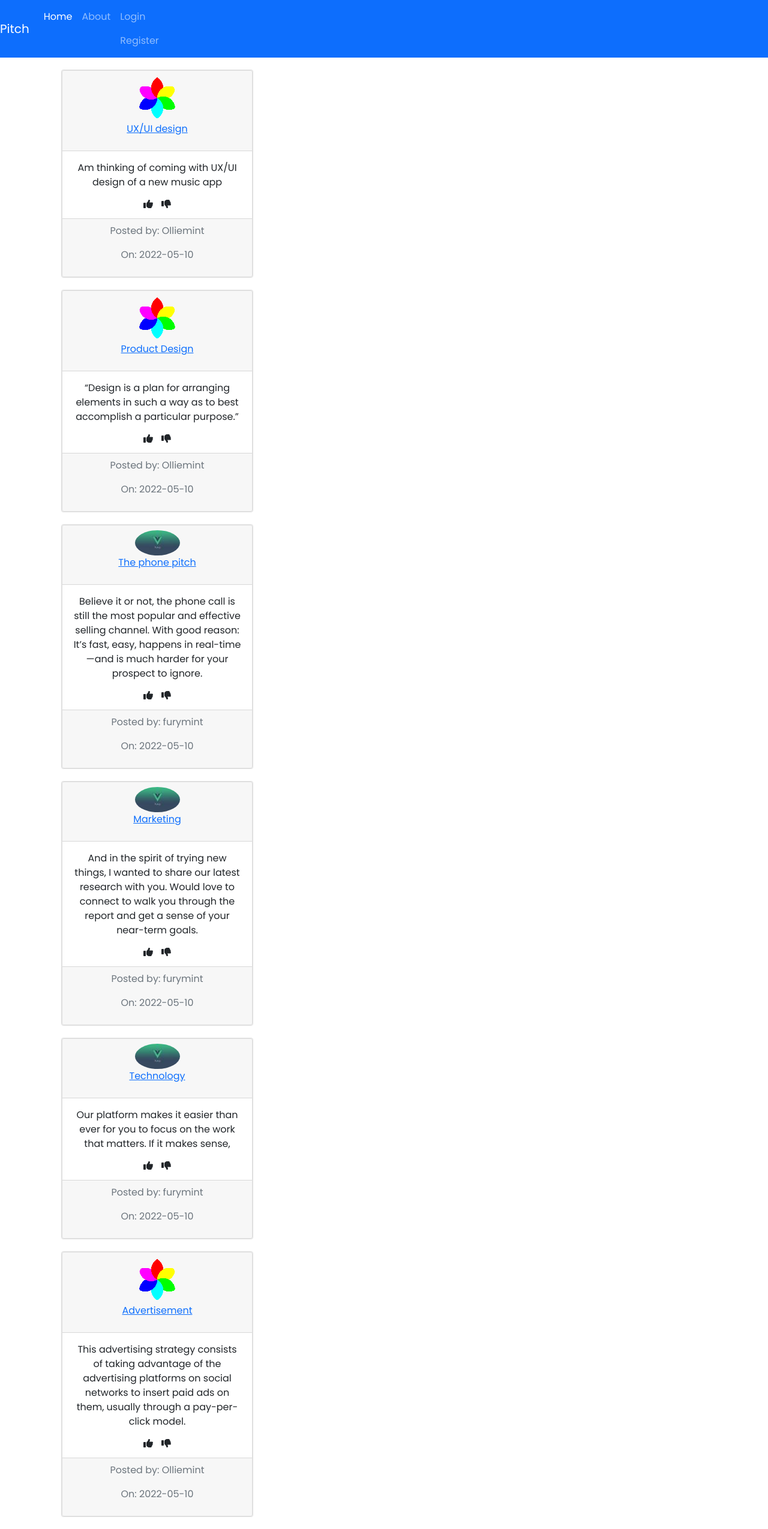
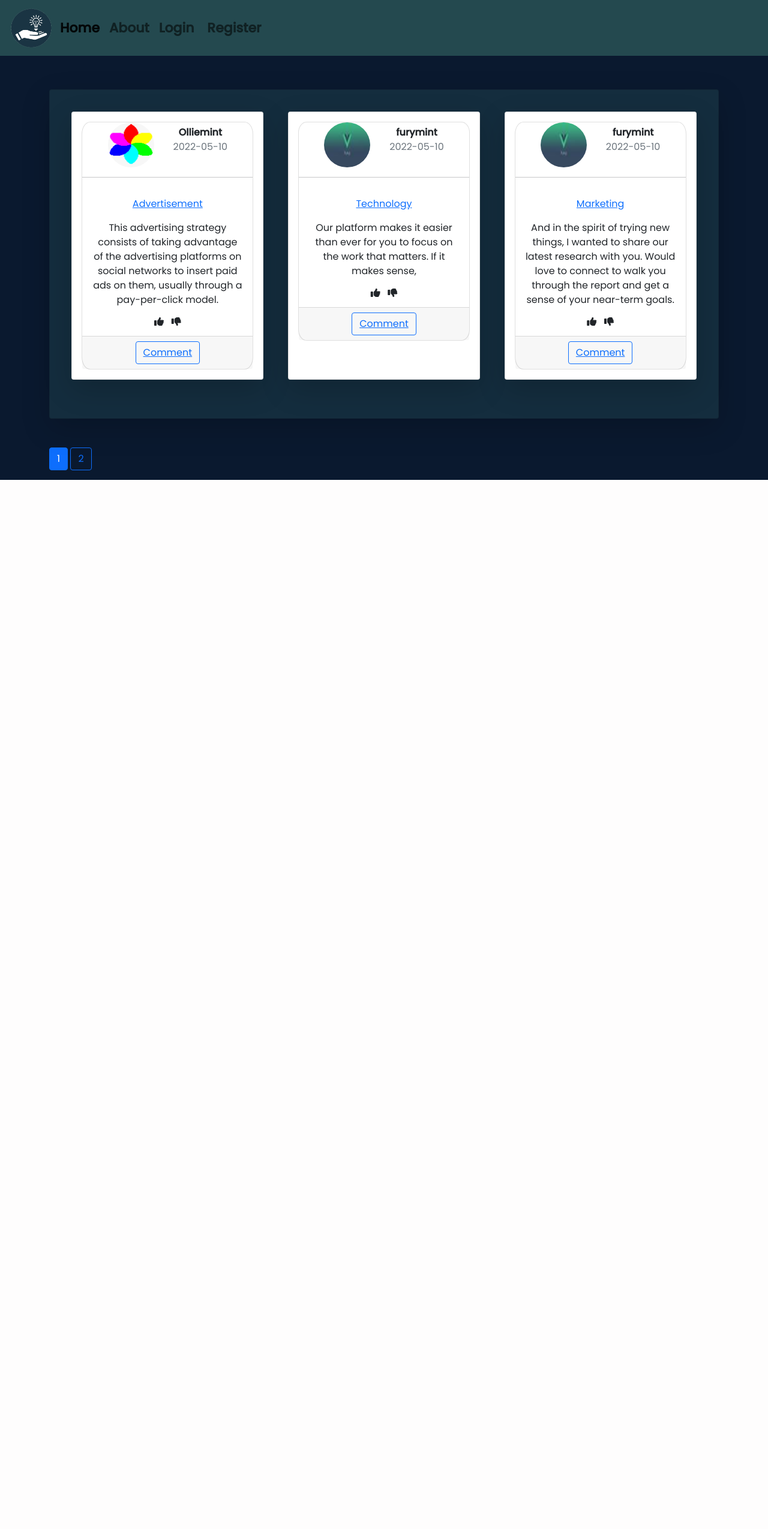
Before and after one commit to Olliemint/Pitch, a Flask app: page / in a window 1280 px wide. Shown: the whole page at 60% size. After the commit the page ends 800 px from the top, so only its background shows below. Run offline with Flask 2, Linux system fonts and the light colour scheme; data comes from the database, SQL or seed files in the repository; both versions use the stored data as it was after the commit; some libraries are stand-ins or nearby versions.

Commit message:
feat: comment form

```diff
--- a/app/form.py
+++ b/app/form.py
@@ -73,3 +73,9 @@ class PitchForm(FlaskForm):
     title = StringField('Category', validators=[DataRequired()])
     pitch = TextAreaField('Pitch',validators=[DataRequired()])
     submit = SubmitField('Add')
+
+
+class CommentForm(FlaskForm):
+
+    comment = TextAreaField('Comment',validators=[DataRequired()])
+    submit = SubmitField('Post')
--- a/app/routes.py
+++ b/app/routes.py
@@ -4,7 +4,7 @@ import secrets
 from PIL import Image
 from app import app,db,bcrypt
 from flask import render_template,url_for,flash,redirect,request,abort
-from app.form import RegistrationForm,LoginForm,UpdateAccountForm,PitchForm
+from app.form import RegistrationForm,LoginForm,UpdateAccountForm,PitchForm,CommentForm
 from app.models import User,Pitch
 from flask_login import login_user,current_user,logout_user,login_required
 
@@ -14,7 +14,8 @@ from flask_login import login_user,current_user,logout_user,login_required
 @app.route('/')
 @app.route('/home')
 def home():
-    pitches = Pitch.query.all()
+    page = request.args.get('page',1,type=int)
+    pitches = Pitch.query.order_by(Pitch.posted.desc()).paginate(page=page, per_page=3)
     return render_template('home.html',pitches=pitches)
 
 @app.route('/about')
@@ -154,3 +155,17 @@ def delete_pitch(pitch_id):
     flash('Your pitch has been deleted','success')
 
     return redirect(url_for('home'))
+
+
+@app.route('/comment/new',methods=['GET','POST'])
+@login_required
+def comment():
+    form = CommentForm()
+    if form.validate_on_submit():
+        flash('Your comment has ben posted','success')
+
+
+        return redirect(url_for('home'))
+
+
+    return render_template('comment.html', form =form)
--- a/app/static/css/style.css
+++ b/app/static/css/style.css
@@ -9,11 +9,21 @@
 html{
     scroll-behavior: smooth;
 }
+body{
+    background-color: #0A192F;
+}
 
 #cards{
     margin: 20px;
 
+
 }
+.navbar-nav li{
+    font-weight: 700;
+    font-size: 22px;
+    color: #ffffff !important;
+}
+
 .vote{
     display: flex;
     justify-content: center;
@@ -40,7 +50,9 @@ html{
   #loginp{
       display: flex;
       justify-content: center;
-      align-content: center;
+      align-items: center;
+      margin-top: 10%;
+
   }
   #leg{
       text-align: center;
@@ -53,3 +65,52 @@ html{
   #acct{
       display: flex;
   }
+  #home{
+      margin-top: 5%;
+      background-color: #142D3E !important;
+  }
+
+  #home .card{
+      border-radius: 5%;
+
+
+  }
+  #home .flex{
+      display: flex;
+      flex-wrap: wrap;
+      justify-content: space-around;
+
+  }
+  .header img{
+      height: 75px;
+      width: 77px;
+  }
+  .header{
+      display: flex;
+      justify-content: center;
+      align-items: center;
+  }
+  .header li{
+      list-style: none;
+  }
+  #regis{
+      display: flex;
+      justify-content: center;
+      margin: 10%;
+  }
+  #inlineb a{
+      display: inline-block;
+  }
+  .pagelogo{
+      height: 77px;
+      width: 80px;
+  }
+  .comment1 img{
+      height: 150px;
+      width: 300px;
+
+  }
+  .comment1{
+    display: flex;
+    justify-content: center;
+  }
--- a/app/templates/base.html
+++ b/app/templates/base.html
@@ -7,48 +7,51 @@
     <link href="https://cdn.jsdelivr.net/npm/bootstrap@5.1.3/dist/css/bootstrap.min.css" rel="stylesheet" integrity="sha384-1BmE4kWBq78iYhFldvKuhfTAU6auU8tT94WrHftjDbrCEXSU1oBoqyl2QvZ6jIW3" crossorigin="anonymous">
     <link rel="stylesheet" href="{{ url_for('static', filename='css/style.css') }}">
     <script src="https://kit.fontawesome.com/bbb7424702.js" crossorigin="anonymous"></script>
-    <title>Document</title>
+    <title>Pitch</title>
 </head>
 <body>
+  <nav class="navbar navbar-expand-lg navbar-light" style="background-color: #24494F;"">
+    <div class="container-fluid">
+      <img class="pagelogo" src="../static/assets/1651930619016_1651930610313_p logo.png" alt="">
+      <button class="navbar-toggler" type="button" data-bs-toggle="collapse" data-bs-target="#navbarNavDropdown" aria-controls="navbarNavDropdown" aria-expanded="false" aria-label="Toggle navigation">
+        <span class="navbar-toggler-icon"></span>
+      </button>
+      <div class="collapse navbar-collapse" id="navbarNavDropdown">
+        <ul class="navbar-nav"  id="navlist">
 
-    <nav class="navbar navbar-expand-lg  navbar-dark bg-primary">
-        <!-- Navbar content -->
+          <li class="nav-item">
+            <a class="nav-link active" aria-current="page" href="{{url_for('home')}}">Home</a>
 
+          </li>
+          <li class="nav-item">
+            <a class="nav-link" href="{{url_for('about')}}">About</a>
 
-
-              <a class="navbar-brand" href="#">Pitch</a>
-              <button class="navbar-toggler" type="button" data-bs-toggle="collapse" data-bs-target="#navbarNavAltMarkup" aria-controls="navbarNavAltMarkup" aria-expanded="false" aria-label="Toggle navigation">
-                <span class="navbar-toggler-icon"></span>
-              </button>
-              <div class="collapse navbar-collapse" id="navbarNavAltMarkup">
-                <div class="navbar-nav">
-
-                  <a class="nav-link active" aria-current="page" href="{{url_for('home')}}">Home</a>
-                  <a class="nav-link" href="{{url_for('about')}}">About</a>
-
-                  <div class="bar">
-                    {% if current_user.is_authenticated %}
+          </li>
+          <li class="nav-item" id="inlineb">
+            {% if current_user.is_authenticated %}
                       <a class="nav-link" href="{{url_for('pitch')}}">New Pitch</a>
 
                       <a class="nav-link" href="{{url_for('account')}}">Account</a>
 
-                      <a class="nav-link" href="{{url_for('logout')}}">Logout</a>
+                      <a class="nav-link btn btn-primary" href="{{url_for('logout')}}">Logout</a>
 
                     {% else %}
                       <a class="nav-link" href="{{url_for('login')}}">Login</a>
                       <a class="nav-link" href="{{url_for('register')}}">Register</a>
                     {% endif %}
+          </li>
 
-                </div>
+        </ul>
+      </div>
+    </div>
+  </nav>
 
 
-                </div>
-              </div>
-
-          </nav>
 
 
-        </nav>
+
+
+
 
 
     <div class="container" >
@@ -71,7 +74,9 @@
     {% block content %}
 
     {% endblock %}
+
 </div>
+
 
 
 
--- a/app/templates/home.html
+++ b/app/templates/home.html
@@ -1,14 +1,28 @@
 {%extends 'base.html' %}
 
 {% block content %}
-    {% for pitch in pitches %}
-    <div class="card" style="width: 20rem;" id="cards">
+    <div class="card shadow-lg p-3 mb-5 bg-white rounded" id="home">
+        <div class="flex">
+        {% for pitch in pitches.items %}
+        <div class="card shadow-lg p-3 mb-5 bg-white rounded " style="width: 20rem;" id="cards">
             <div class="card text-center">
-            <div class="card-header">
+                <div class="header">
+                    <div>
                 <img class="rounded-circle" src="{{ url_for('static',filename='profiles/' + pitch.author.avatar) }}" alt="">
+            </div>
+            <div>
+                <ul>
+                    <li><strong>{{pitch.author.username}}</strong></li>
+                    <li class="text-muted">{{ pitch.posted.strftime('%Y-%m-%d') }}</li>
+                </ul>
+
+            </div>
+
+                </div>
+                <hr>
+                <div class="card-body">
                 <p><a href="{{ url_for('pitched',pitch_id =pitch.id) }}">{{pitch.title}}</a></p>
-            </div>
-            <div class="card-body">
+
                 <p class="card-text">{{pitch.pitch}}</p>
                 <div class="vote">
                     <i class="fa-solid fa-thumbs-up"></i>
@@ -16,8 +30,8 @@
                 </div>
                 </div>
                 <div class="card-footer text-muted">
-            <p>Posted by: {{pitch.author.username}}</p>
-            <p>On: {{ pitch.posted.strftime('%Y-%m-%d') }}</p>
+
+                <button type="submit" class="btn btn-outline-primary"><a href="{{ url_for('comment') }}">Comment</a></button>
                 </div>
 
             </div>
@@ -25,4 +39,28 @@
         </div>
         {% endfor %}
 
+
+    </div>
+
+
+    </div>
+
+    {% for page_num in pitches.iter_pages()  %}
+
+        {% if page_num %}
+            {% if pitches.page == page_num %}
+              <a class="btn btn-primary" href="{{ url_for('home', page=page_num) }}">{{ page_num }}</a>
+            {% else %}
+              <a class="btn btn-outline-primary" href="{{ url_for('home', page=page_num) }}">{{ page_num }}</a>
+            {% endif %}
+        {% else %}
+
+          ..
+
+        {% endif %}
+
+    {% endfor %}
+
+
+
 {% endblock %}
--- a/app/templates/login.html
+++ b/app/templates/login.html
@@ -1,7 +1,7 @@
 {% extends 'base.html' %}
 {% block content %}
 <div class="container-fluid" id="loginp">
-    <div class="content-section">
+    <div class="content-section shadow-lg p-3 mb-5 bg-white rounded">
         <form action="" method="POST">
             {{ form.hidden_tag() }}
             <div class="logo">
--- a/app/templates/register.html
+++ b/app/templates/register.html
@@ -1,6 +1,7 @@
 {% extends 'base.html' %}
 {% block content %}
-    <div class="content-section">
+<div class="container" id="regis">
+    <div class="content-section shadow-lg p-3 mb-5 bg-white rounded">
         <form action="" method="POST">
             {{ form.hidden_tag() }}
             <fieldset class="form-group">
@@ -89,4 +90,5 @@
         </div>
     </div>
 </div>
+</div>
 {% endblock content %}
```
Also changed, not shown: app/templates/comment.html (added, +42 -0 lines), app/site.db, app/static/assets/Screenshot from 2022-05-11 22-40-21.png (added), app/static/assets/comment.webp (added), app/static/profiles/1f634635863a7713.jpg (added), 1 other file. Lines whose indentation alone changed are shown as unchanged.
